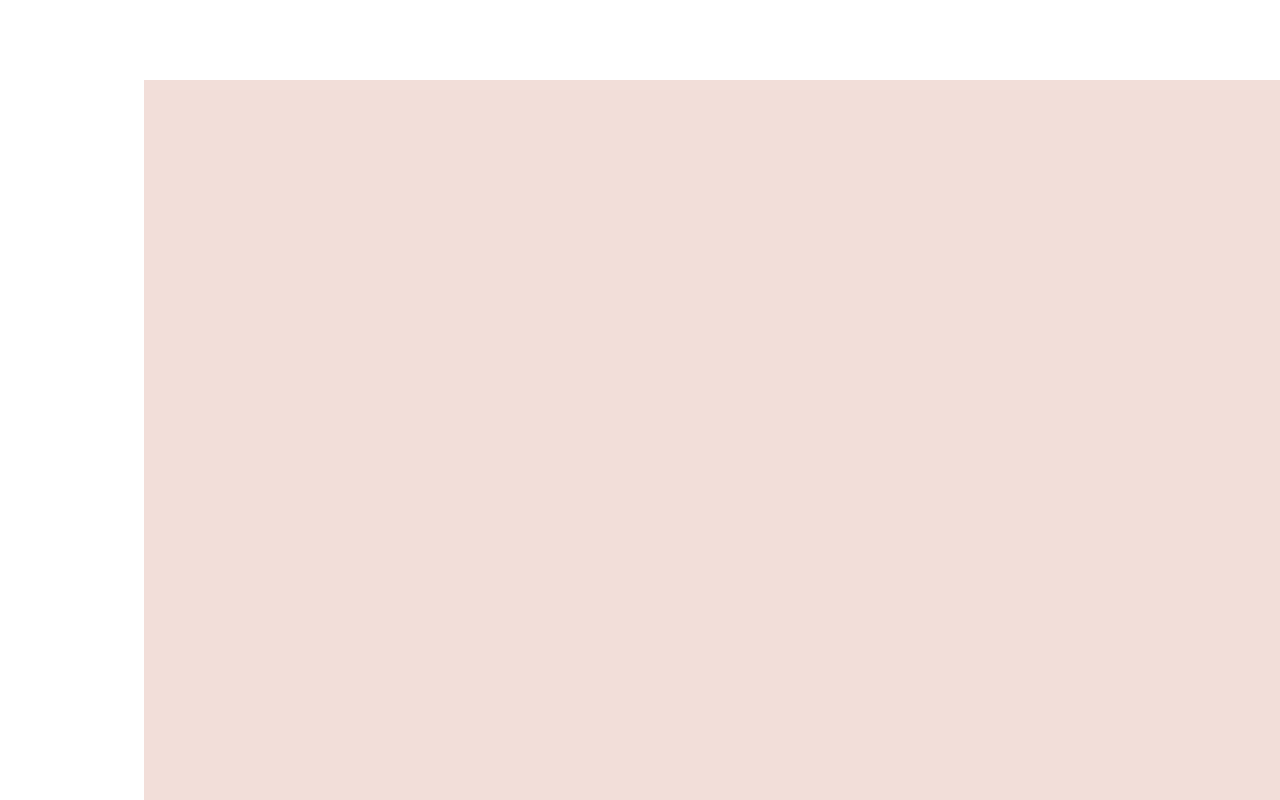
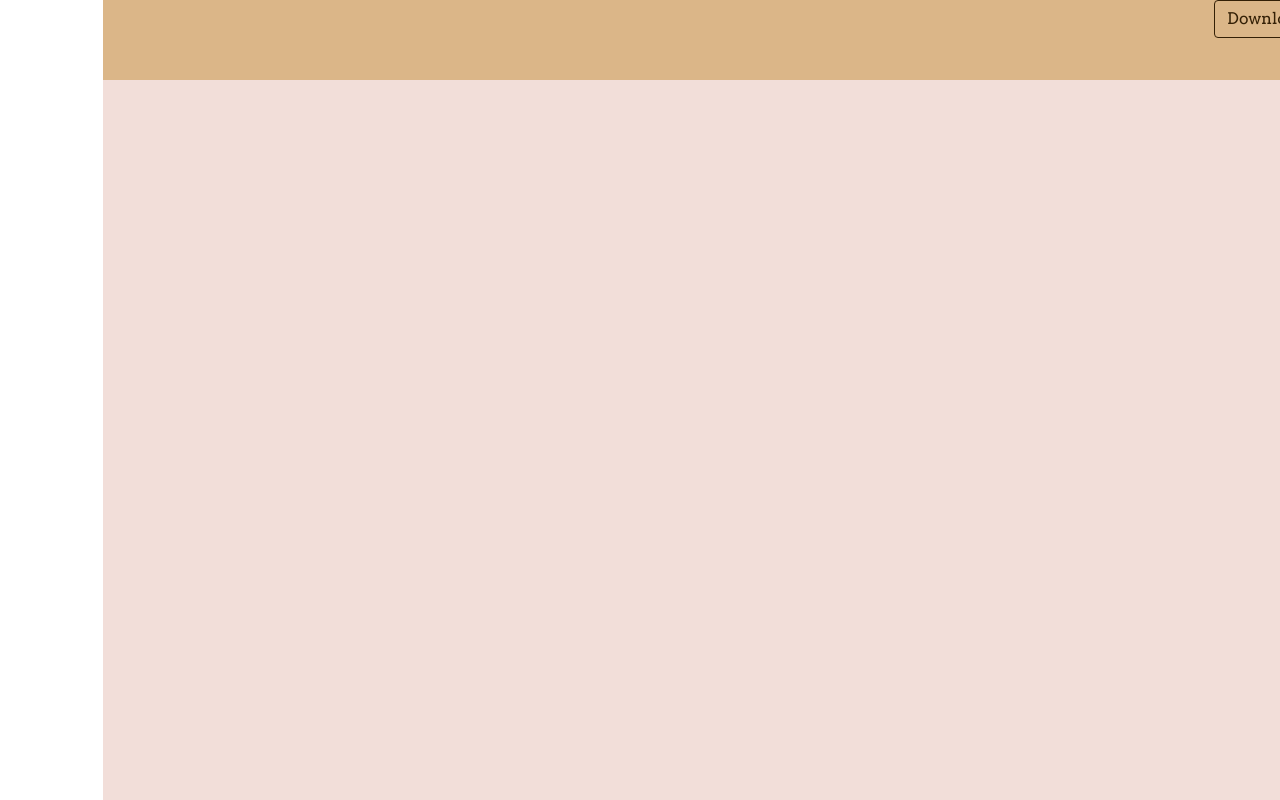
Before and after one commit to YuvalPeretz/RandoMeals, a React (Create React App) app: page / in a window 1280 px wide. Built offline with nearby package versions, Linux system fonts and the light colour scheme; what js-cookies would draw is missing.

Commit message:
added header and  button css props to the header

```diff
--- a/public/index.html
+++ b/public/index.html
@@ -1,15 +1,25 @@
 <!DOCTYPE html>
 <html>
+
 <head>
+  <link href="https://cdn.jsdelivr.net/npm/bootstrap@5.0.0-beta3/dist/css/bootstrap.min.css" rel="stylesheet"
+    integrity="sha384-eOJMYsd53ii+scO/bJGFsiCZc+5NDVN2yr8+0RDqr0Ql0h+rP48ckxlpbzKgwra6" crossorigin="anonymous">
+    <link rel="preconnect" href="https://fonts.gstatic.com">
+    <link href="https://fonts.googleapis.com/css2?family=Heebo:wght@600&display=swap" rel="stylesheet">
+    <link href="https://fonts.googleapis.com/css2?family=Arvo&family=Heebo:wght@600&display=swap" rel="stylesheet">
   <meta charset="utf-8" />
   <meta name="viewport" content="width=device-width, initial-scale=1" />
   <meta name="theme-color" content="#000000" />
-    <meta
-      name="description"
-      content=""/>
+  <meta name="description" content="" />
   <title>RandoMeals</title>
 </head>
+
 <body dir="ltr">
   <div id="root"></div>
 </body>
+<script src="https://cdn.jsdelivr.net/npm/@popperjs/core@2.9.1/dist/umd/popper.min.js"
+  integrity="sha384-SR1sx49pcuLnqZUnnPwx6FCym0wLsk5JZuNx2bPPENzswTNFaQU1RDvt3wT4gWFG" crossorigin="anonymous"></script>
+<script src="https://cdn.jsdelivr.net/npm/bootstrap@5.0.0-beta3/dist/js/bootstrap.min.js"
+  integrity="sha384-j0CNLUeiqtyaRmlzUHCPZ+Gy5fQu0dQ6eZ/xAww941Ai1SxSY+0EQqNXNE6DZiVc" crossorigin="anonymous"></script>
+
 </html>
--- a/src/App.css
+++ /dev/null
@@ -1,7 +0,0 @@
-.App {
-    margin-top: 10vh;
-    width: 100vw;
-    height: 90vh;
-    background-color: #F2ded9;
-    color: #342006;
-}
--- /dev/null
+++ b/src/components/header/header-component.jsx
@@ -0,0 +1,15 @@
+import React from "react";
+import { useTranslation } from "react-i18next";
+import "./header-component.styles.css"
+
+const Header = () => {
+    const { t } = useTranslation();
+
+    return (
+        <header>
+            <button type="button" className="btn btn-outline-primary">{t("Download Recipes")}</button>
+        </header>
+    );
+}
+
+export default Header;
--- /dev/null
+++ b/src/components/header/header-component.styles.css
@@ -0,0 +1,38 @@
+header {
+    height: 10vh;
+    width: 100vw;
+    background-color: #DBB688;
+}
+
+header .btn {
+    color: #342006;
+    border-color: #342006;
+}
+
+header .btn:hover {
+    color: #DBB688;
+    border-color: #342006;
+    background-color: #342006;
+    box-shadow: 0 0 0 0.10rem rgb(52 32 6 / 20%);
+}
+
+header .btn:active:hover {
+    color: #DBB688;
+    border-color: #342006;
+    background-color: #342006;
+    box-shadow: 0 0 0 0.15rem rgb(52 32 6 / 70%);
+}
+
+header .btn:active {
+    color: #DBB688;
+    border-color: #342006;
+    background-color: #342006;
+    box-shadow: 0 0 0 0.25rem rgb(52 32 6 / 50%);
+}
+
+header .btn:focus {
+    color: #DBB688;
+    border-color: #342006;
+    background-color: #342006;
+    box-shadow: 0 0 0 0.25rem rgb(52 32 6 / 50%);
+}
--- a/src/index.js
+++ b/src/index.js
@@ -1,7 +1,7 @@
 import React from 'react';
 import ReactDOM from 'react-dom';
 import './index.css';
-import App from './App';
+import App from './pages/App/App';
 import reportWebVitals from './reportWebVitals';
 import { Suspense } from 'react';
 
--- /dev/null
+++ b/src/pages/App/App.css
@@ -0,0 +1,7 @@
+.App {
+    width: 100vw;
+    height: 100vh;
+    background-color: #F2ded9;
+    color: #342006;
+    font-family: 'Arvo', 'Heebo', sans-serif;
+}
--- a/src/App.js
+++ b/src/pages/App/App.js
@@ -1,8 +1,9 @@
 import './App.css';
 import React from "react"
 import { useTranslation } from 'react-i18next';
-import "./i18n/configuration"
+import "../../components/i18n/configuration"
 import i18next from "i18next";
+import Header from '../../components/header/header-component';
 
 const App = () => {
 
@@ -10,19 +11,7 @@ const App = () => {
 
   return (
     <div className="App">
-      <button onClick={() => {
-        i18next.changeLanguage("en")
-        document.body.dir = "ltr"
-      }}>EN</button>
-      <button onClick={() => {
-        i18next.changeLanguage("he")
-        document.body.dir = "rtl"
-      }}>HE</button>
-      <button onClick={() => {
-        i18next.changeLanguage("ar")
-        document.body.dir = "rtl"
-      }}>AR</button>
-      <h2>{t('RandoMeals')}</h2>
+      <Header/>
     </div>
   );
 }
```
Also changed, not shown: src/components/i18n/configuration.jsx (renamed from src/i18n/configuration.jsx). Lines whose indentation alone changed are shown as unchanged.
